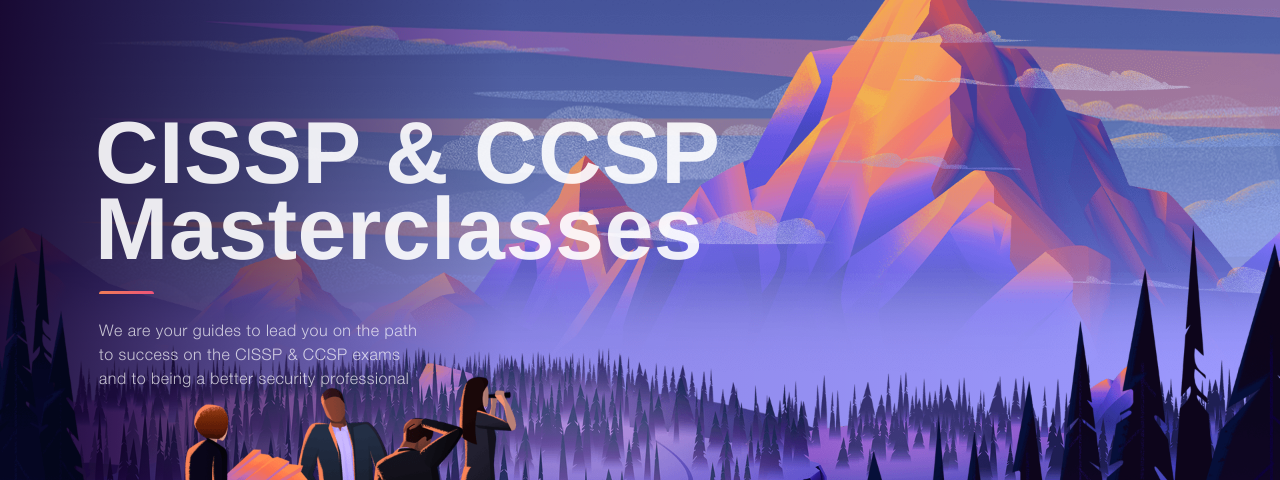
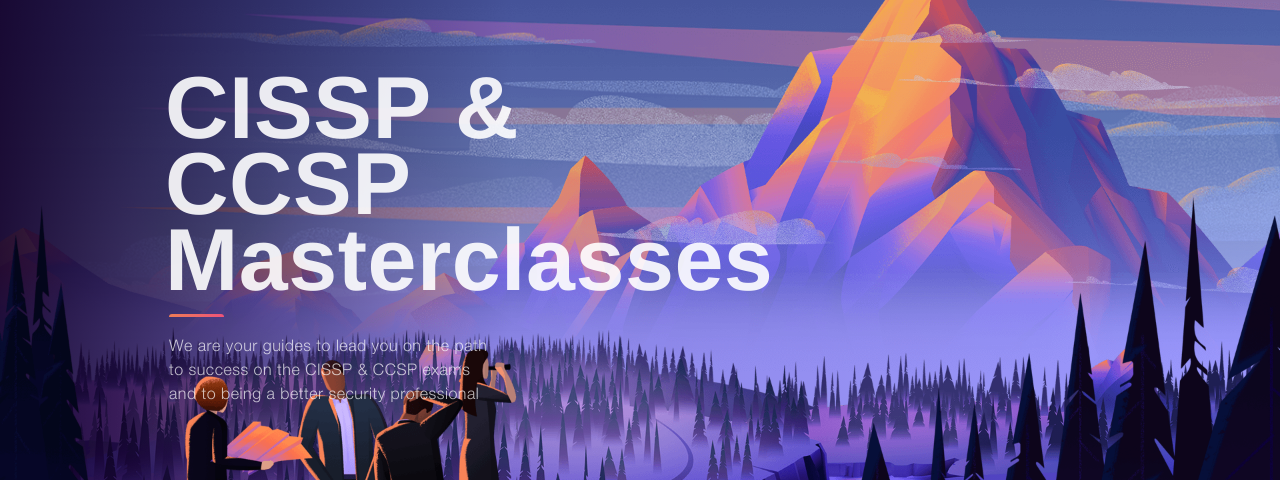
Before and after one commit to WebKing0121/dstn-frontend, an Angular app: page /home in a window 1280 px wide. Shown: the part 135-615 px from the top of the page. Built offline with nearby package versions, Linux system fonts and the light colour scheme.

Commit message:
update dsntsummit section

```diff
--- a/src/app/pages/home/home.component.html
+++ b/src/app/pages/home/home.component.html
@@ -2,7 +2,7 @@
   <div class="sp-txt-con align-items-end col-sm-12 col-lg-9 col-md-9">
     <div class="pr-0 sp-res-width rellax" data-rellax-sm-speed="0" data-rellax-speed="2">
       <div class="sp-title d-flex flex-column"><span>CISSP & CCSP</span><span>Masterclasses</span></div>
-      <div class="sp-spacer ml-1 my-4"></div>
+      <div class="sp-spacer ml-1 my-3"></div>
       <div class="sp-description ml-1">
         <span>We are your guides to lead you on the path to success on the CISSP & CCSP exams and to being a better
           security professional</span>
--- a/src/app/pages/home/home.component.scss
+++ b/src/app/pages/home/home.component.scss
@@ -1,10 +1,15 @@
 .sp-dsntsummit {
   .sp-res-width {
     width: 100%;
-    padding-left: 80px;
+    padding-left: 150px;
+
+    @media screen and (max-width: 1024px) {
+      padding-left: 80px;
+    }
 
     .sp-title {
       text-align: left;
+      font-size: 88px;
 
       @media screen and (max-width: 1024px) {
         font-size: 80px;
--- a/src/assets/home/home.css
+++ b/src/assets/home/home.css
@@ -10,7 +10,7 @@ body {
     height: 100vh;
 }
 .sp-item {
-    height: 100vh;
+    height: 770px;
     position: relative;
     background-image: url(../images/stars-bg.jpg);
     background-repeat: no-repeat;
@@ -52,7 +52,6 @@ body {
 }
 
 .sp-dsntsummit {
-    height: 100vh;
     margin-bottom: 0;
     background: #0b061d;
     z-index: 0;
@@ -103,14 +102,12 @@ body {
 }
 .sp-cissp-instructions {
     width: 100%;
-    height: 140vh;
     background-image: url(../images/torch-people.gif);
     background-position: center;
     background-size: cover;}
 
 .sp-cissp-leadership {
     margin: 0;
-    height: 110vh;
     position: relative;
     background-color: var(--mainBlack);
     letter-spacing: 0.5px;
@@ -162,7 +159,7 @@ body {
     height: 100%;
 }
 .sp-intelligent-system.sp-item {
-    height: auto;
+    height: 920px;
 }
 .sp-intelligent-system .img-con> * {
     margin: 0 auto;
@@ -184,8 +181,7 @@ body {
     background: url(../images/ai-anim.gif) no-repeat;
     width: 93px;
     height: 94px;
-    z-index: -1;
-    margin-bottom: 1px;
+    margin-bottom: -16px;
     background-size: cover; }
 .sp-intelligent-system .ai-connector-middle {
     background: url(../images/ai-connector-middle.svg) no-repeat;
```
